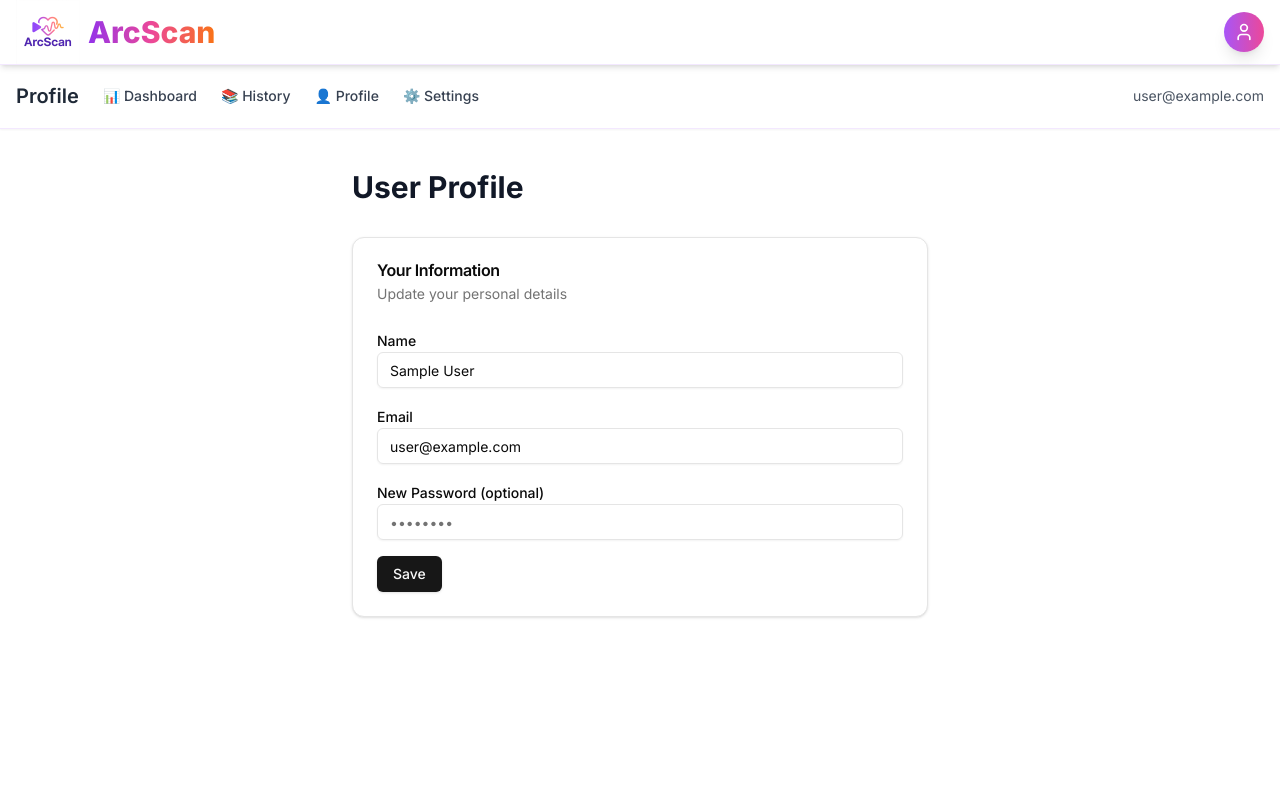
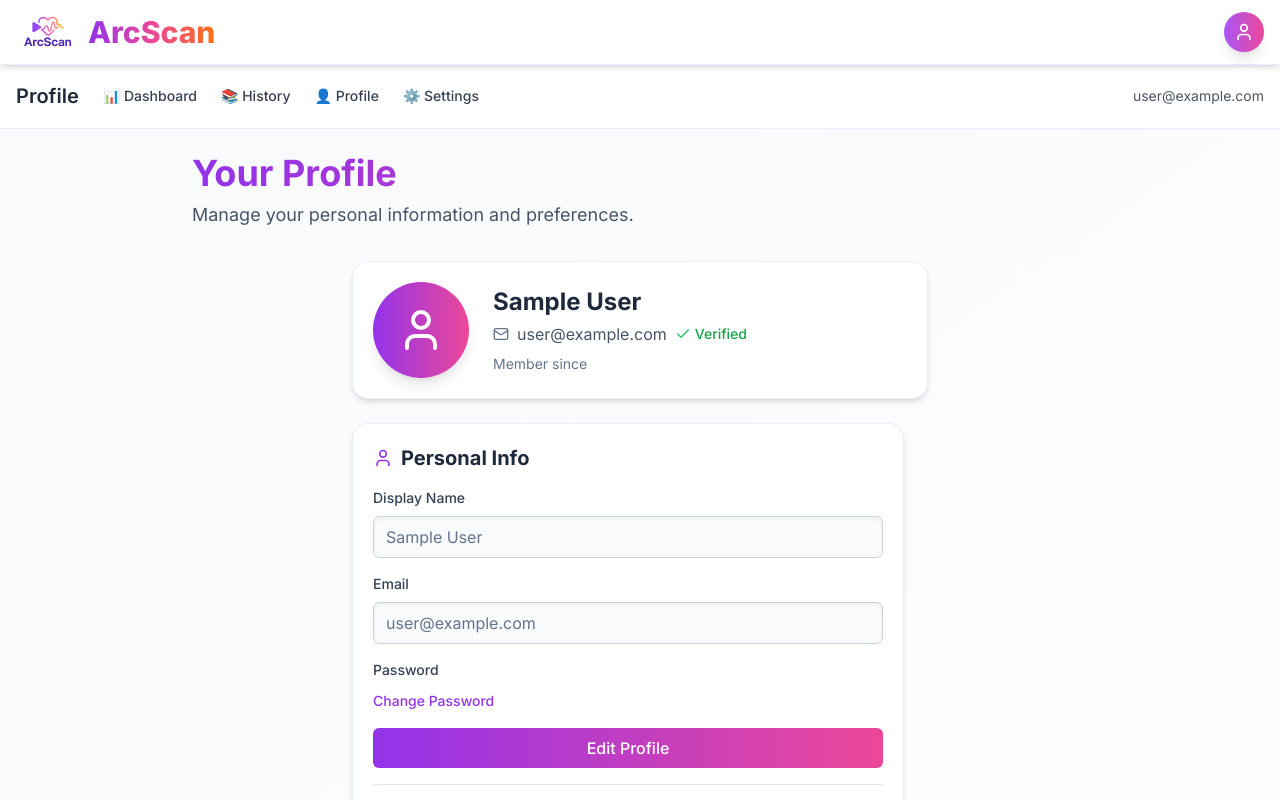
Before and after one commit to hibaam/Final-project, a Next.js app in the folder arcscan/: page /dashboard/profile in a window 1280 px wide. Shown: the top 800 px of the page. Built offline with nearby package versions, Linux system fonts and the light colour scheme; no server answers; the database is empty; sample sign-in values are in the browser's storage.

Commit message:
Update file: arcscan/app/dashboard/profile/page.tsx

```diff
--- a/arcscan/app/dashboard/profile/page.tsx
+++ b/arcscan/app/dashboard/profile/page.tsx
@@ -1,179 +1,464 @@
 'use client'
 
-import { useState, useEffect } from 'react'
-import { Button } from '@/components/ui/button'
-import { Input } from '@/components/ui/input'
-import { Label } from '@/components/ui/label'
-import {
-  Card,
-  CardContent,
-  CardDescription,
-  CardHeader,
-  CardTitle,
-} from '@/components/ui/card'
-import { auth, db } from '@/lib/firebaseConfig'
-import { useAuthState } from 'react-firebase-hooks/auth'
-import { doc, getDoc, updateDoc } from 'firebase/firestore'
-import {
-  updateProfile,
-  updateEmail,
-  updatePassword,
-} from 'firebase/auth'
 
-export default function UserProfile() {
-  // Get current authenticated user and loading state
-  const [user, loadingAuth] = useAuthState(auth)
+import React, { useState, useEffect } from 'react';
+import { User, Mail, Shield, Settings, AlertTriangle, Camera, Eye, EyeOff, Check, X } from 'lucide-react';
+import { getAuth, updateProfile, updatePassword, EmailAuthProvider, reauthenticateWithCredential } from "firebase/auth";
+import { RefreshCw } from "lucide-react";
+import { sendEmailVerification } from "firebase/auth";
+import ProtectedRoute from '@/components/ProtectedRoute';
 
-  // Store user info in form state
-  const [formData, setFormData] = useState({ name: '', email: '' })
+export default function ArcScanProfilePage() {
+const [isEditing, setIsEditing] = useState(false);
+  const [showPasswordModal, setShowPasswordModal] = useState(false);
+  const [showDeleteModal, setShowDeleteModal] = useState(false);
+  const [showCurrentPassword, setShowCurrentPassword] = useState(false);
+  const [showNewPassword, setShowNewPassword] = useState(false);
+  const [showConfirmPassword, setShowConfirmPassword] = useState(false);
 
-  // Track password change field separately
-  const [newPassword, setNewPassword] = useState('')
+  const [profileData, setProfileData] = useState({
+    displayName: "",
+    fullName: "", // لو عندك Full Name في Firestore ممكن تضيفيه هنا
+    email: "",
+    emailVerified: false,
+    accountCreated: ""
+  });
 
-  // UI states: loading user data, saving changes, and showing success
-  const [loading, setLoading] = useState(true)
-  const [saving, setSaving] = useState(false)
-  const [success, setSuccess] = useState(false)
+  const [editData, setEditData] = useState({
+    displayName: "",
+    fullName: ""
+  });
 
-  // Load user data from Firestore or fallback to Firebase Auth values
+  const [passwordData, setPasswordData] = useState({
+    currentPassword: "",
+    newPassword: "",
+    confirmPassword: ""
+  });
+
+  // جلب بيانات المستخدم عند تحميل الصفحة
   useEffect(() => {
-    const fetchData = async () => {
+    const fetchProfile = async () => {
+      const auth = getAuth();
+      const user = auth.currentUser;
       if (user) {
-        const docRef = doc(db, 'users', user.uid)
-        const docSnap = await getDoc(docRef)
-
-        if (docSnap.exists()) {
-          const data = docSnap.data()
-          setFormData({
-            name: data.name || '',
-            email: data.email || '',
-          })
-        } else {
-          setFormData({
-            name: user.displayName || '',
-            email: user.email || '',
-          })
+        await user.reload(); // تأكد تجيب أحدث حالة
+        let formattedDate = "";
+if (user.metadata.creationTime) {
+  formattedDate = new Date(user.metadata.creationTime).toLocaleDateString("en-US", {
+    year: "numeric",
+    month: "long",
+    day: "numeric"
+  });
 }
 
-        setLoading(false)
+        setProfileData({
+          displayName: user.displayName || "",
+          fullName: "", // لو بدك تجيبيه من Firestore
+          email: user.email || "",
+          emailVerified: user.emailVerified,
+accountCreated: formattedDate
+        });
+        setEditData({
+          displayName: user.displayName || "",
+          fullName: ""
+        });
+      }
+    };
+
+    fetchProfile();
+  }, []);
+
+  // تحديث Display Name
+  const handleSaveProfile = async () => {
+    const auth = getAuth();
+    const user = auth.currentUser;
+    if (user) {
+      await updateProfile(user, {
+        displayName: editData.displayName
+      });
+      setProfileData(prev => ({
+        ...prev,
+        displayName: editData.displayName
+      }));
+      setIsEditing(false);
+    }
+  };
+
+  const handleCancelEdit = () => {
+    setEditData({
+      displayName: profileData.displayName,
+      fullName: profileData.fullName
+    });
+    setIsEditing(false);
+  };
+
+  // تحديث حالة التحقق
+  const refreshEmailVerification = async () => {
+    const auth = getAuth();
+    const user = auth.currentUser;
+    if (user) {
+      await user.reload();
+      setProfileData(prev => ({
+        ...prev,
+        emailVerified: user.emailVerified
+      }));
+    }
+  };
+
+  // تغيير كلمة المرور
+  const handlePasswordChange = async () => {
+    const auth = getAuth();
+    const user = auth.currentUser;
+    if (user) {
+      const credential = EmailAuthProvider.credential(
+        user.email || "",
+        passwordData.currentPassword
+      );
+      try {
+        await reauthenticateWithCredential(user, credential);
+        await updatePassword(user, passwordData.newPassword);
+        setShowPasswordModal(false);
+        setPasswordData({
+          currentPassword: "",
+          newPassword: "",
+          confirmPassword: ""
+        });
+        alert("Password updated successfully!");
+      } catch (error) {
+        console.error("Error updating password:", error);
+        alert("Failed to update password. Please check your current password.");
       }
     }
+  };
 
-    fetchData()
-  }, [user])
+  const handleResendVerification = async () => {
+        const auth = getAuth();
 
-  // Handle input changes and update form state
-  const handleChange = (e: React.ChangeEvent<HTMLInputElement>) => {
-    const { name, value } = e.target
-    setFormData(prev => ({ ...prev, [name]: value }))
+  const user = auth.currentUser;
+  if (user) {
+    await sendEmailVerification(user);
+    alert("Verification email sent again.");
   }
+};
 
-  // Handle profile form submission
-  const handleSubmit = async (e: React.FormEvent) => {
-    e.preventDefault()
-    if (!user) return
 
-    setSaving(true)
-
+  // حذف الحساب
+  const handleDeleteAccount = async () => {
+    const auth = getAuth();
+    const user = auth.currentUser;
+    if (user) {
       try {
-      // Step 1: Update user's display name in Firebase Auth
-      await updateProfile(user, { displayName: formData.name })
-
-      // Step 2: If email has changed, update it in Firebase Auth
-      if (user.email !== formData.email) {
-        await updateEmail(user, formData.email)
-      }
-
-      // Step 3: If a new password was entered, update it
-      if (newPassword.trim()) {
-        await updatePassword(user, newPassword)
-      }
-
-      // Step 4: Update Firestore user document with new data
-      await updateDoc(doc(db, 'users', user.uid), {
-        name: formData.name,
-        email: formData.email,
-        updatedAt: new Date(),
-      })
-
-      // Show success message
-      setSuccess(true)
-      setTimeout(() => setSuccess(false), 3000)
-    } catch (error: any) {
-      // Catch and display any errors during update
-      console.error('Error updating profile:', error)
-      alert(error.message || 'An error occurred while updating profile.')
-    } finally {
-      setSaving(false)
+        await user.delete();
+        alert("Account deleted.");
+        // هنا تقدرِ توجهي المستخدم للصفحة الرئيسية
+      } catch (error) {
+        console.error("Error deleting account:", error);
+        alert("Failed to delete account.");
       }
     }
+  };
 
-  // Show loading message while user data is being fetched
-  if (loadingAuth || loading) return <p className="p-6">Loading user data...</p>
+
+
 
 return (
-    <div className="space-y-8 max-w-xl mx-auto py-10">
-      <h1 className="text-3xl font-bold">User Profile</h1>
-      <Card>
-        <CardHeader>
-          <CardTitle>Your Information</CardTitle>
-          <CardDescription>Update your personal details</CardDescription>
-        </CardHeader>
-        <CardContent>
-          <form onSubmit={handleSubmit} className="space-y-4">
-            {/* Name input field */}
+  <ProtectedRoute>
+<div className="min-h-screen bg-gradient-to-br from-slate-50 to-purple-50/20 p-6">
+<div className="max-w-4xl mx-auto">
+{/* Header Section */}
+<div className="mb-8">
+<h1 className="text-4xl font-bold bg-gradient-to-r from-purple-600 to-pink-500 bg-clip-text text-transparent mb-2">
+Your Profile
+</h1>
+<p className="text-slate-600 text-lg">
+Manage your personal information and preferences.
+</p>
+</div>
+
+<div className="grid grid-cols-1 gap-6 max-w-xl mx-auto">
+{/* Profile Overview Card */}
+<div className="lg:col-span-2">
+  <div className="bg-white/90 rounded-2xl shadow-md border border-slate-200/70 p-5">
+    <div className="flex flex-col sm:flex-row items-center gap-6">
+      <div className="relative">
+        <div className="w-24 h-24 bg-gradient-to-r from-purple-600 to-pink-500 rounded-full flex items-center justify-center shadow-lg">
+          <User className="w-12 h-12 text-white" />
+        </div>
+      </div>
+
+      <div className="flex-1 text-center sm:text-left">
+        <h2 className="text-2xl font-bold text-slate-800 mb-1">
+          {profileData.displayName}
+        </h2>
+
+        <div className="flex flex-col sm:flex-row sm:items-center gap-2 mb-2 flex-wrap">
+          <div className="flex items-center gap-2">
+            <Mail className="w-4 h-4 text-slate-500" />
+            <span className="text-slate-600">{profileData.email}</span>
+          </div>
+
+          {profileData.emailVerified ? (
+            <div className="flex items-center gap-1">
+              <Check className="w-4 h-4 text-green-500" />
+              <span className="text-green-600 text-sm font-medium">Verified</span>
+            </div>
+          ) : (
+            <div className="flex items-center gap-2 flex-wrap">
+              <div className="flex items-center gap-1">
+                <X className="w-4 h-4 text-red-500" />
+                <span className="text-red-600 text-sm font-medium">Not Verified</span>
+              </div>
+              <button
+                onClick={handleResendVerification}
+                className="text-purple-600 text-xs underline hover:text-purple-800"
+              >
+                Resend Email
+              </button>
+           <button
+  onClick={refreshEmailVerification}
+  className="flex items-center gap-1 text-slate-500 hover:text-purple-600 text-xs"
+>
+  <RefreshCw className="w-4 h-4" />
+  Refresh
+</button>
+
+            </div>
+          )}
+        </div>
+
+        <p className="text-slate-500 text-sm">
+          Member since {profileData.accountCreated}
+        </p>
+      </div>
+    </div>
+  </div>
+</div>
+
+
+{/* Personal Info Section */}
+<div className="bg-white/90 rounded-2xl shadow-md border border-slate-200/70 p-5 max-w-xl mx-auto">
+  <div className="flex items-center gap-2 mb-4">
+    <User className="w-5 h-5 text-purple-600" />
+    <h3 className="text-xl font-bold text-slate-800">Personal Info</h3>
+  </div>
+
+  <div className="space-y-4">
+    {/* Display Name */}
     <div>
-              <Label htmlFor="name">Name</Label>
-              <Input
+      <label className="block text-sm font-medium text-slate-700 mb-2">Display Name</label>
+      <input
         type="text"
-                id="name"
-                name="name"
-                value={formData.name}
-                onChange={handleChange}
-                required
+        value={isEditing ? editData.displayName : profileData.displayName}
+        onChange={(e) => setEditData({ ...editData, displayName: e.target.value })}
+        disabled={!isEditing}
+        className="w-full px-3 py-2 border border-slate-300 rounded-md shadow-inner focus:outline-none focus:ring-2 focus:ring-purple-500 focus:border-purple-500 disabled:bg-slate-50 disabled:text-slate-500"
       />
     </div>
 
-            {/* Email input field */}
+
+
+    {/* Email */}
     <div>
-              <Label htmlFor="email">Email</Label>
-              <Input
+      <label className="block text-sm font-medium text-slate-700 mb-2">Email</label>
+      <input
         type="email"
-                id="email"
-                name="email"
-                value={formData.email}
-                onChange={handleChange}
-                required
+        value={profileData.email}
+        disabled
+        className="w-full px-3 py-2 border border-slate-300 rounded-md shadow-inner bg-slate-50 text-slate-500"
       />
     </div>
 
-            {/* New password input field (optional) */}
+    {/* Change Password */}
     <div>
-              <Label htmlFor="newPassword">New Password (optional)</Label>
-              <Input
-                type="password"
-                id="newPassword"
-                name="newPassword"
-                value={newPassword}
-                onChange={(e) => setNewPassword(e.target.value)}
-                placeholder="••••••••"
-              />
+      <label className="block text-sm font-medium text-slate-700 mb-2">Password</label>
+      <button
+        onClick={() => setShowPasswordModal(true)}
+        className="text-purple-600 hover:text-purple-700 font-medium text-sm"
+      >
+        Change Password
+      </button>
     </div>
 
-            {/* Save button */}
-            <Button type="submit" disabled={saving}>
-              {saving ? 'Saving...' : 'Save'}
-            </Button>
+    {/* Buttons */}
+    <div className="flex gap-2">
+      {isEditing ? (
+        <>
+          <button
+            onClick={handleSaveProfile}
+            className="flex-1 bg-gradient-to-r from-purple-600 to-pink-500 text-white px-4 py-2 rounded-md font-medium hover:from-purple-700 hover:to-pink-600 transition-all duration-200 transform hover:scale-105"
+          >
+            Save Changes
+          </button>
+          <button
+            onClick={handleCancelEdit}
+            className="px-4 py-2 border border-slate-300 rounded-md text-slate-600 hover:bg-slate-50 transition-colors"
+          >
+            Cancel
+          </button>
+        </>
+      ) : (
+        <button
+          onClick={() => setIsEditing(true)}
+          className="flex-1 bg-gradient-to-r from-purple-600 to-pink-500 text-white px-4 py-2 rounded-md font-medium hover:from-purple-700 hover:to-pink-600 transition-all duration-200 transform hover:scale-105"
+        >
+          Edit Profile
+        </button>
+      )}
+    </div>
 
-            {/* Success message after update */}
-            {success && (
-              <p className="text-green-600 text-sm mt-2">
-                ✅ Profile updated successfully.
+    {/* Danger Zone */}
+    <div className="mt-8 border-t border-slate-200 pt-6">
+      <div className="flex items-center gap-2 mb-4">
+        <AlertTriangle className="w-5 h-5 text-red-600" />
+        <h3 className="text-xl font-bold text-red-800">Danger Zone</h3>
+      </div>
+
+      <div className="bg-red-50 border border-red-200 rounded-lg p-4">
+        <h4 className="font-medium text-red-800 mb-2">Delete Account</h4>
+        <p className="text-red-600 text-sm mb-4">
+          Once you delete your account, there is no going back. Please be certain.
         </p>
+        <button
+          onClick={() => setShowDeleteModal(true)}
+          className="bg-red-600 text-white px-4 py-2 rounded-md font-medium hover:bg-red-700 transition-colors"
+        >
+          Delete Account
+        </button>
+      </div>
+    </div>
+  </div>
+</div>
+
+
+
+
+
+</div>
+</div>
+
+{/* Password Change Modal */}
+{showPasswordModal && (
+<div className="fixed inset-0 bg-black/50 flex items-center justify-center p-4 z-50">
+<div className="bg-white rounded-2xl shadow-xl max-w-md w-full p-6">
+<div className="flex items-center gap-2 mb-4">
+<Shield className="w-5 h-5 text-purple-600" />
+<h3 className="text-xl font-bold text-slate-800">Change Password</h3>
+</div>
+
+<div className="space-y-4">
+<div>
+<label className="block text-sm font-medium text-slate-700 mb-2">
+Current Password
+</label>
+<div className="relative">
+<input
+type={showCurrentPassword ? "text" : "password"}
+value={passwordData.currentPassword}
+onChange={(e) => setPasswordData({...passwordData, currentPassword: e.target.value})}
+className="w-full px-3 py-2 pr-10 border border-slate-300 rounded-md shadow-inner focus:outline-none focus:ring-2 focus:ring-purple-500 focus:border-purple-500"
+/>
+<button
+type="button"
+onClick={() => setShowCurrentPassword(!showCurrentPassword)}
+className="absolute right-3 top-2.5 text-slate-400 hover:text-slate-600"
+>
+{showCurrentPassword ? <EyeOff className="w-4 h-4" /> : <Eye className="w-4 h-4" />}
+</button>
+</div>
+</div>
+
+<div>
+<label className="block text-sm font-medium text-slate-700 mb-2">
+New Password
+</label>
+<div className="relative">
+<input
+type={showNewPassword ? "text" : "password"}
+value={passwordData.newPassword}
+onChange={(e) => setPasswordData({...passwordData, newPassword: e.target.value})}
+className="w-full px-3 py-2 pr-10 border border-slate-300 rounded-md shadow-inner focus:outline-none focus:ring-2 focus:ring-purple-500 focus:border-purple-500"
+/>
+<button
+type="button"
+onClick={() => setShowNewPassword(!showNewPassword)}
+className="absolute right-3 top-2.5 text-slate-400 hover:text-slate-600"
+>
+{showNewPassword ? <EyeOff className="w-4 h-4" /> : <Eye className="w-4 h-4" />}
+</button>
+</div>
+</div>
+
+<div>
+<label className="block text-sm font-medium text-slate-700 mb-2">
+Confirm New Password
+</label>
+<div className="relative">
+<input
+type={showConfirmPassword ? "text" : "password"}
+value={passwordData.confirmPassword}
+onChange={(e) => setPasswordData({...passwordData, confirmPassword: e.target.value})}
+className="w-full px-3 py-2 pr-10 border border-slate-300 rounded-md shadow-inner focus:outline-none focus:ring-2 focus:ring-purple-500 focus:border-purple-500"
+/>
+<button
+type="button"
+onClick={() => setShowConfirmPassword(!showConfirmPassword)}
+className="absolute right-3 top-2.5 text-slate-400 hover:text-slate-600"
+>
+{showConfirmPassword ? <EyeOff className="w-4 h-4" /> : <Eye className="w-4 h-4" />}
+</button>
+</div>
+</div>
+</div>
+
+<div className="flex gap-3 mt-6">
+<button
+onClick={handlePasswordChange}
+className="flex-1 bg-gradient-to-r from-purple-600 to-pink-500 text-white px-4 py-2 rounded-md font-medium hover:from-purple-700 hover:to-pink-600 transition-all duration-200"
+>
+Update Password
+</button>
+<button
+onClick={() => setShowPasswordModal(false)}
+className="px-4 py-2 border border-slate-300 rounded-md text-slate-600 hover:bg-slate-50 transition-colors"
+>
+Cancel
+</button>
+</div>
+</div>
+</div>
 )}
-          </form>
-        </CardContent>
-      </Card>
+
+{/* Delete Account Modal */}
+{showDeleteModal && (
+<div className="fixed inset-0 bg-black/50 flex items-center justify-center p-4 z-50">
+<div className="bg-white rounded-2xl shadow-xl max-w-md w-full p-6">
+<div className="flex items-center gap-2 mb-4">
+<AlertTriangle className="w-5 h-5 text-red-600" />
+<h3 className="text-xl font-bold text-red-800">Delete Account</h3>
 </div>
-  )
+
+<p className="text-slate-600 mb-6">
+Are you absolutely sure you want to delete your account? This action cannot be undone and will permanently remove all your data.
+</p>
+
+<div className="flex gap-3">
+<button
+onClick={handleDeleteAccount}
+className="flex-1 bg-red-600 text-white px-4 py-2 rounded-md font-medium hover:bg-red-700 transition-colors"
+>
+Yes, Delete Account
+</button>
+<button
+onClick={() => setShowDeleteModal(false)}
+className="px-4 py-2 border border-slate-300 rounded-md text-slate-600 hover:bg-slate-50 transition-colors"
+>
+Cancel
+</button>
+</div>
+</div>
+</div>
+)}
+</div>
+</ProtectedRoute>
+);
 }
```
Lines whose indentation alone changed are shown as unchanged.
